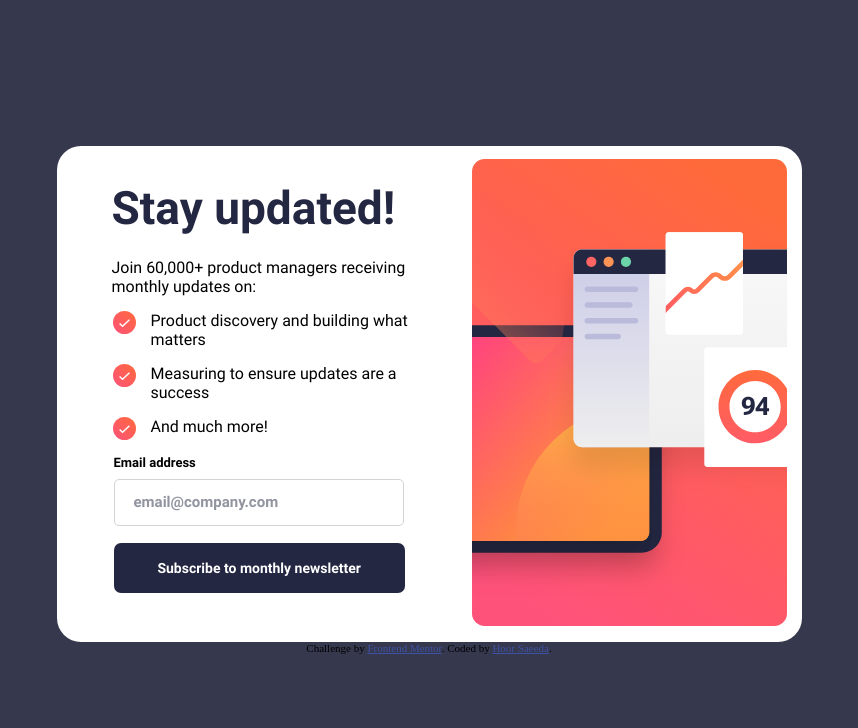
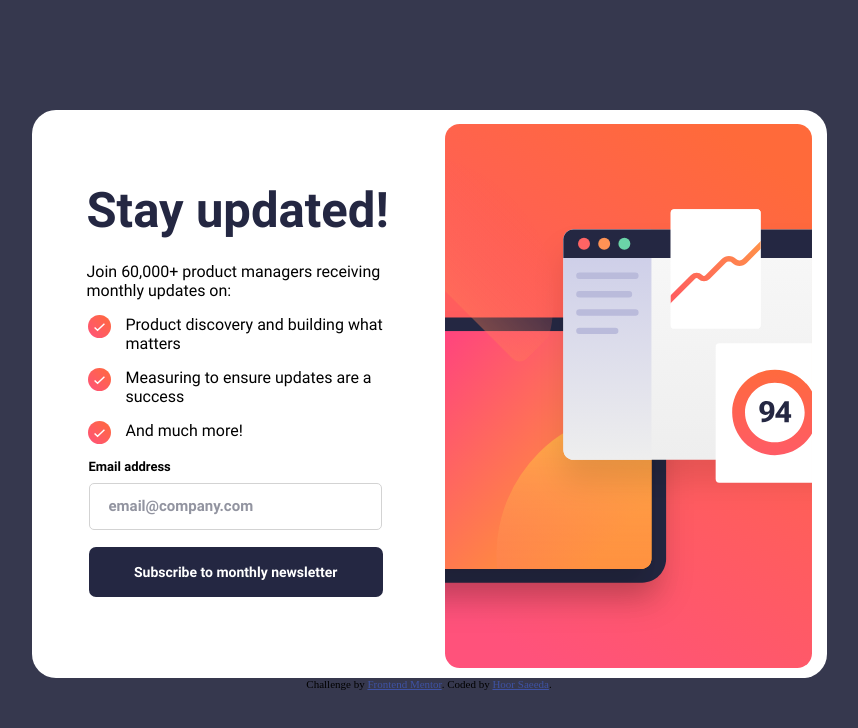
Before and after one commit to hoor23/newsletter-sign-up-with-success-message-main, a plain HTML site: page index.html in a window 1280 px wide. Shown: the whole page, without its empty margins (211-1069 px from the left). Drawn offline with Linux system fonts and the light colour scheme.

Commit message:
Improved styling of some elements

```diff
--- a/style.css
+++ b/style.css
@@ -199,8 +199,8 @@ display: none;
 
     .illustration {
       background-image: url(assets/images/illustration-sign-up-desktop.svg);
-      width: 64%;
-      height: auto;
+      width: 69%;
+      height: 558px;
       background-size: 98%;
       background-position-x: right;
     }
@@ -208,10 +208,11 @@ display: none;
     .container1 {
       background-color: white;
       margin: 0 auto;
-      width: 745px;
-      padding: 12px 14px 16px 0px;
+      width: 795px;
+      padding: 0px 14px 16px 0px;
       border: none;
       border-radius: 24px;
+      height: 568px;
     }
 
     .confirmation-section {
@@ -221,17 +222,18 @@ display: none;
 
     .subscription-section {
       flex-direction: row;
+      height: inherit;
     }
 
     .content {
       display: flex;
       flex-direction: column;
       justify-content: center;
-      padding: 23px 50px 18px 55px;
+      padding: 23px 44px 18px 55px
     }
 
     .content h1 {
-      font-size: 46px;
+      font-size: 49px;
     }
 
     /* .illustration {
```
